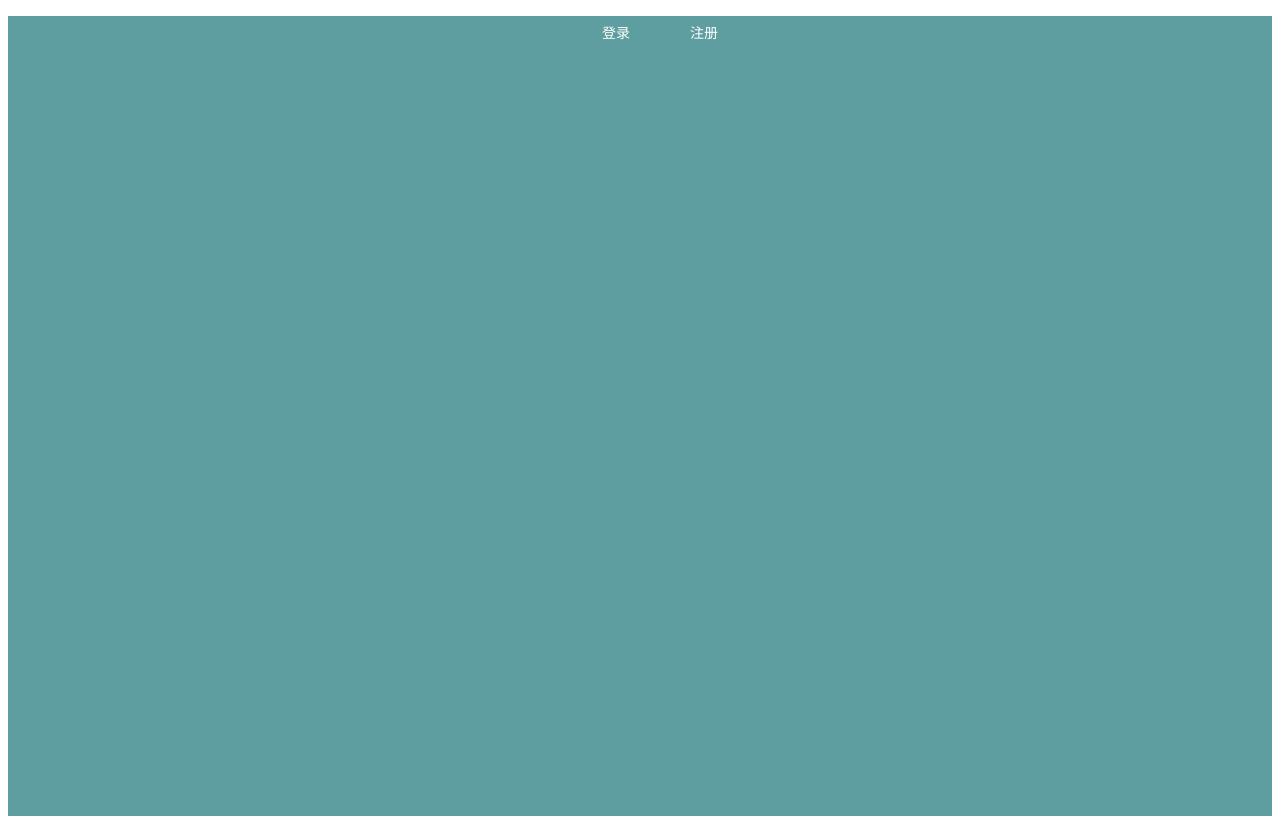
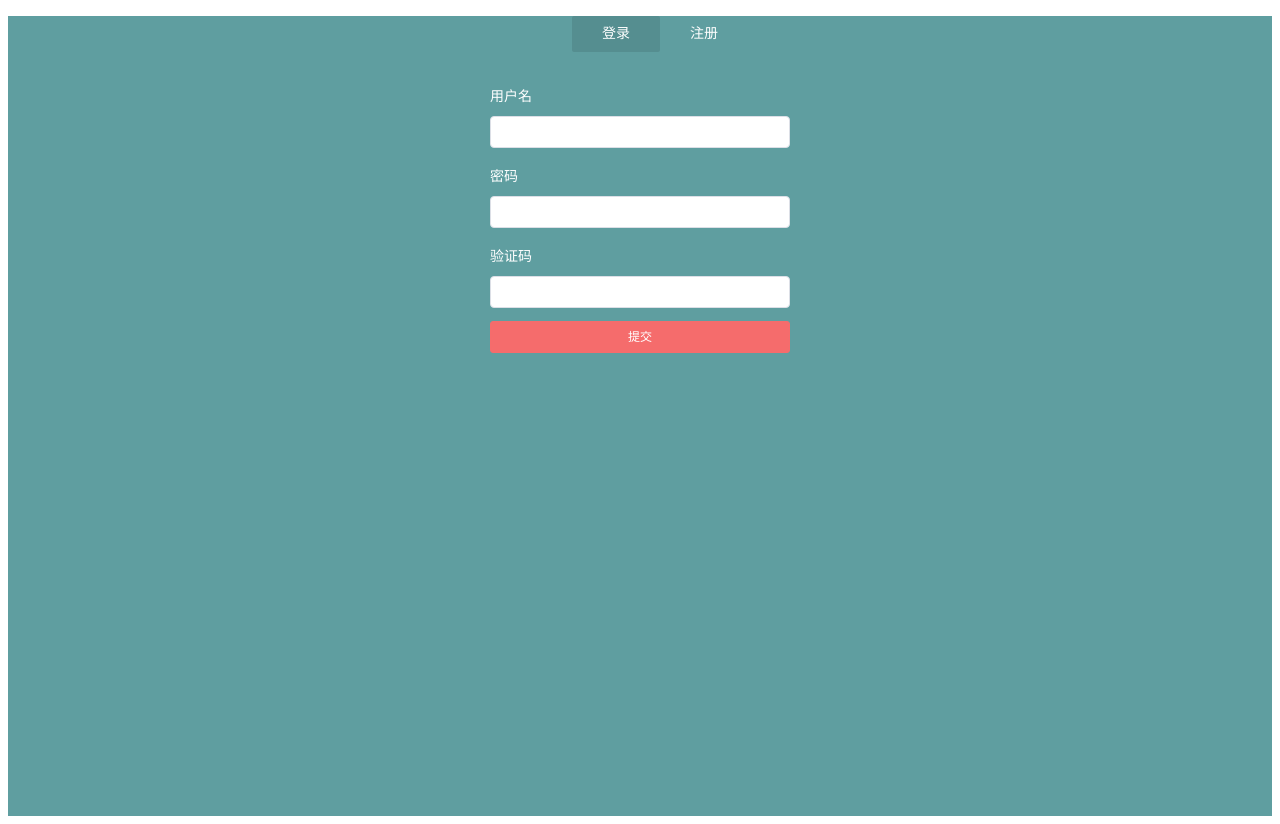
Before and after one commit to islinGit/demo, a Vue app: page /login in a window 1280 px wide. Built offline with nearby package versions, Linux system fonts and the light colour scheme.

Commit message:
2020/8/21

```diff
--- a/src/components/study/login.vue
+++ b/src/components/study/login.vue
@@ -2,8 +2,26 @@
     <div id="login">
       <div class="login-wrap">
         <ul class="menu-tab">
-          <li :class="{'current':isactive}" v-for="item in menutab" :key="item.id">{{item.text}}</li>
+          <li :class="{'current': item.isactive}" v-for="item in menuTab" :key="item.id" @click="toggleMenu(item)">{{item.text}}</li>
         </ul>
+        <!--表单-->
+        <el-form :model="ruleForm" status-icon :rules="rules" ref="ruleForm"  class="login-from" size="small ">
+          <el-form-item prop="pass" class="item-from">
+            <label>用户名</label>
+            <el-input type="password" v-model="ruleForm.pass" autocomplete="off"></el-input>
+          </el-form-item>
+          <el-form-item  prop="checkPass" class="item-from">
+            <label>密码</label>
+            <el-input type="password" v-model="ruleForm.checkPass" autocomplete="off"></el-input>
+          </el-form-item>
+          <el-form-item  prop="age" class="item-from">
+            <label>验证码</label>
+            <el-input v-model.number="ruleForm.age"></el-input>
+          </el-form-item>
+          <el-form-item>
+            <el-button type="danger" @click="submitForm('ruleForm')" class="block">提交</el-button>
+          </el-form-item>
+        </el-form>
       </div>
     </div>
 </template>
@@ -13,11 +31,88 @@ export default {
   // 数据驱动视图渲染
   name: 'login',
   data () {
+    // eslint-disable-next-line no-unused-vars
+    var checkAge = (rule, value, callback) => {
+      if (!value) {
+        return callback(new Error('年龄不能为空'))
+      }
+      setTimeout(() => {
+        if (!Number.isInteger(value)) {
+          callback(new Error('请输入数字值'))
+        } else {
+          if (value < 18) {
+            callback(new Error('必须年满18岁'))
+          } else {
+            callback()
+          }
+        }
+      }, 1000)
+    }
+    // eslint-disable-next-line no-unused-vars
+    var validatePass = (rule, value, callback) => {
+      if (value === '') {
+        callback(new Error('请输入密码'))
+      } else {
+        if (this.ruleForm.checkPass !== '') {
+          this.$refs.ruleForm.validateField('checkPass')
+        }
+        callback()
+      }
+    }
+    // eslint-disable-next-line no-unused-vars
+    var validatePass2 = (rule, value, callback) => {
+      if (value === '') {
+        callback(new Error('请再次输入密码'))
+      } else if (value !== this.ruleForm.pass) {
+        callback(new Error('两次输入密码不一致!'))
+      } else {
+        callback()
+      }
+    }
     return {
-      menutab: [
-        { text: '登录' },
-        { text: '注册' }
-      ]
+      menuTab: [
+        { text: '登录', isactive: true },
+        { text: '注册', isactive: false }
+      ],
+      ruleForm: {
+        pass: '',
+        checkPass: '',
+        age: ''
+      },
+      rules: {
+        pass: [
+          { validator: validatePass, trigger: 'blur' }
+        ],
+        checkPass: [
+          { validator: validatePass2, trigger: 'blur' }
+        ],
+        age: [
+          { validator: checkAge, trigger: 'blur' }
+        ]
+      }
+    }
+  },
+  // 挂载完成后自动执行
+  mounted () {
+
+  },
+  methods: {
+    toggleMenu (data) {
+      this.menuTab.forEach(elem => {
+        elem.isactive = false
+      })
+      // 高光
+      data.isactive = true
+    },
+    submitForm (formName) {
+      this.$refs[formName].validate((valid) => {
+        if (valid) {
+          alert('submit!')
+        } else {
+          console.log('error submit!!')
+          return false
+        }
+      })
     }
   }
 }
@@ -31,7 +126,6 @@ export default {
 .login-wrap {
   width: 300px;
   margin: auto;
-
  }
  .menu-tab {
    text-align: center;
@@ -48,4 +142,20 @@ export default {
      background-color: rgba(0,0,0,.1);
    }
  }
+  .login-from {
+    margin-top: 29px;
+   label {
+     display: block;
+     font-size: 14px;
+     color: #ffffff;
+     margin-bottom: 3px;
+   }
+    .item-from {
+      margin-bottom: 13px;
+    }
+    .block {
+      display: block;
+      width: 100%;
+    }
+  }
 </style>
```
Also changed, not shown: package.json (+8 -0 lines), .eslintrc.js.
